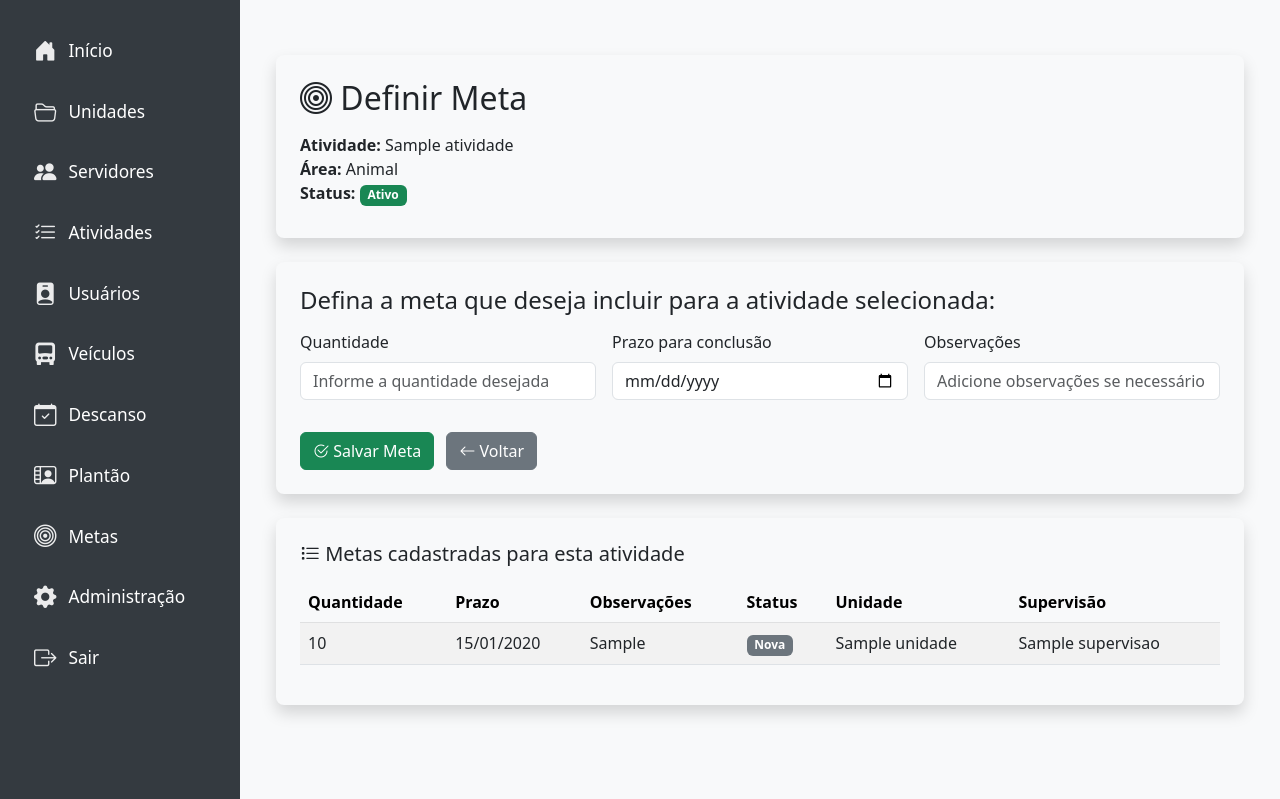
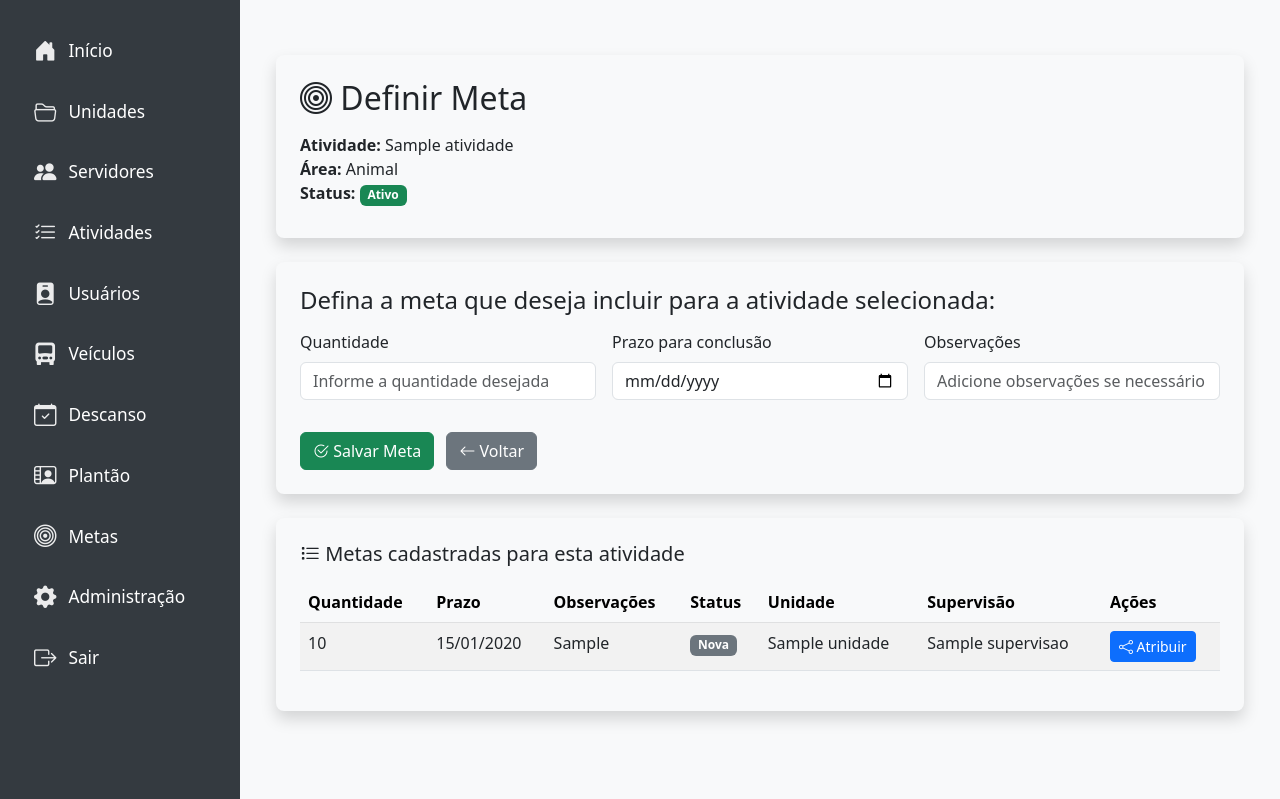
Before and after one commit to MarceloAnsilago/Programacao_de_atividades_ideron, a Django app: page /metas/definir/1/ in a window 1280 px wide. Shown: the part 72-871 px from the top of the page. Run offline with Django 5.2, Linux system fonts and the light colour scheme; a user stored in the database is signed in; tables that the repository leaves empty hold one stand-in row (values such as "Sample post"); some libraries are stand-ins or nearby versions.

Commit message:
feat: cria página de atribuições de metas

```diff
--- a/metas/templates/metas/definir_metas.html
+++ b/metas/templates/metas/definir_metas.html
@@ -61,6 +61,7 @@
           <th>Status</th>
           <th>Unidade</th>
           <th>Supervisão</th>
+          <th>Ações</th>
         </tr>
       </thead>
       <tbody>
@@ -82,10 +83,16 @@
           </td>
           <td>{{ meta.destinatario_unidade }}</td>
           <td>{{ meta.destinatario_supervisao }}</td>
+          <td>
+            <a href="{% url 'metas:atribuir_meta' meta.id %}" class="btn btn-sm btn-primary">
+              <i class="bi bi-share"></i> Atribuir
+            </a>
+            <!-- Pode adicionar outros botões aqui futuramente -->
+          </td>
         </tr>
         {% empty %}
         <tr>
-          <td colspan="6" class="text-center">Nenhuma meta cadastrada para esta atividade.</td>
+          <td colspan="7" class="text-center">Nenhuma meta cadastrada para esta atividade.</td>
         </tr>
         {% endfor %}
       </tbody>
--- a/metas/urls.py
+++ b/metas/urls.py
@@ -6,6 +6,7 @@ app_name = 'metas'
 urlpatterns = [
     path('', views.pagina_metas, name='pagina_metas'),
     path('definir/<int:pk>/', views.definir_meta, name='definir'),
+    path('atribuir/<int:meta_id>/', views.atribuir_meta, name='atribuir_meta'),
 
 
 
--- a/metas/views.py
+++ b/metas/views.py
@@ -93,3 +93,9 @@ def definir_meta(request, pk):
         'meta_atividade': atividade,
         'metas': metas,
     })
+
+@login_required
+def atribuir_meta(request, meta_id):
+    meta = get_object_or_404(Meta, id=meta_id)
+    # Aqui você pode depois adicionar lógica de atribuição, form, etc.
+    return render(request, 'metas/atribuir.html', {'meta': meta})
```
Also changed, not shown: metas/templates/metas/atribuir.html (added, +15 -0 lines).
